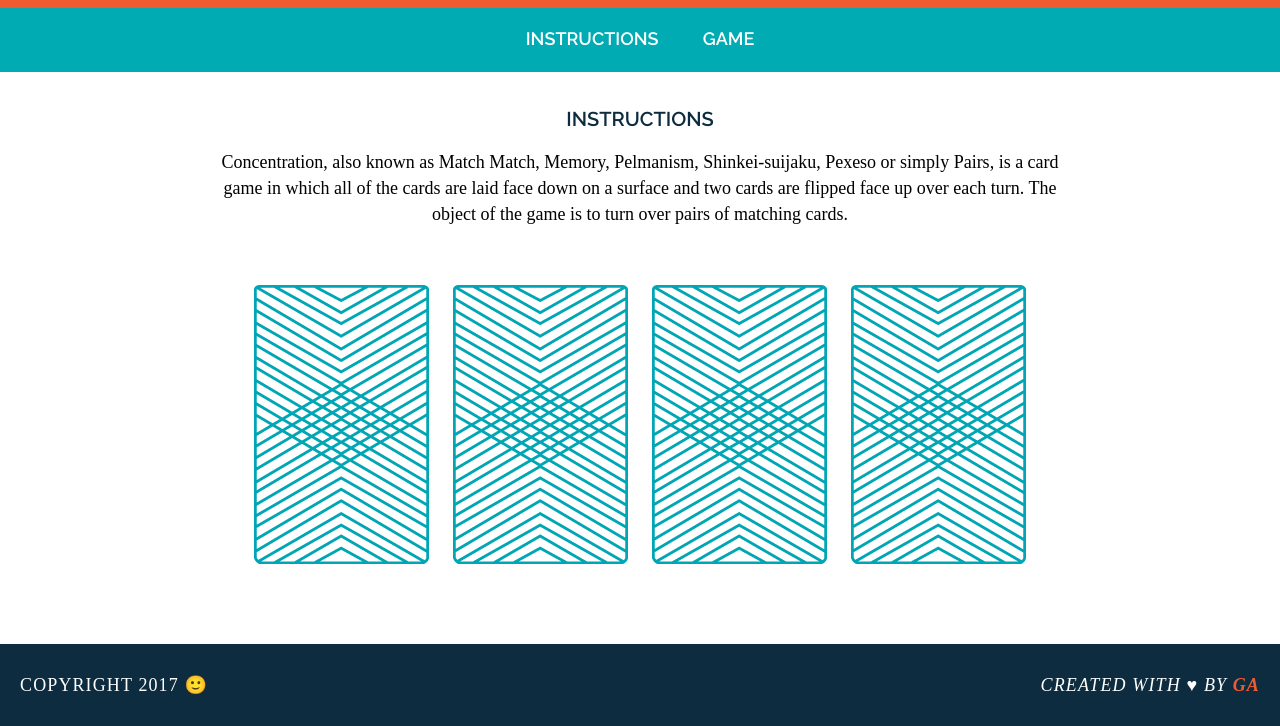
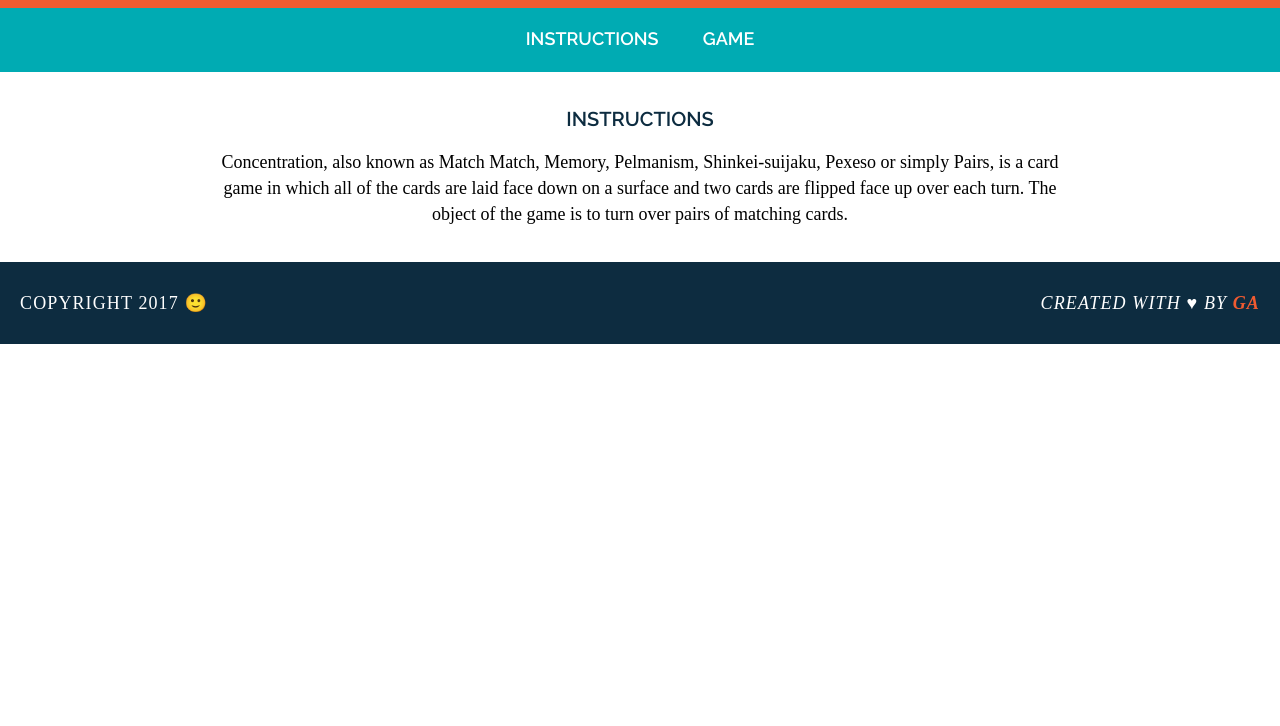
Before and after one commit to dakom0/damik94-gmail.com, a plain HTML site: page memory_game/index.html in a window 1280 px wide. Shown: the part 105-831 px from the top of the page. After the commit the page ends 800 px from the top, so only its background shows below. Drawn offline with nearby package versions, Linux system fonts and the light colour scheme; a web font is replaced by a local one.

Commit message:
created game logic

```diff
--- a/memory_game/index.html
+++ b/memory_game/index.html
@@ -26,10 +26,7 @@
   <p>Concentration, also known as Match Match, Memory, Pelmanism, Shinkei-suijaku, Pexeso or simply Pairs, is a card game in which all of the cards are laid face down on a surface and two cards are flipped face up over each turn. The object of the game is to turn over pairs of matching cards.
   </p>
  <div>
-  <img src="images/back.png" alt="Queen of Diamonds">
-  <img src="images/back.png" alt="Queen of Hearts">
-  <img src="images/back.png" alt="King of Diamonds">
-  <img src="images/back.png" alt="King of Hearts">
+ <div id="game-board" class="board clearfix"></div>
 </div>
     </main>
     <footer class="clearfix">
```
